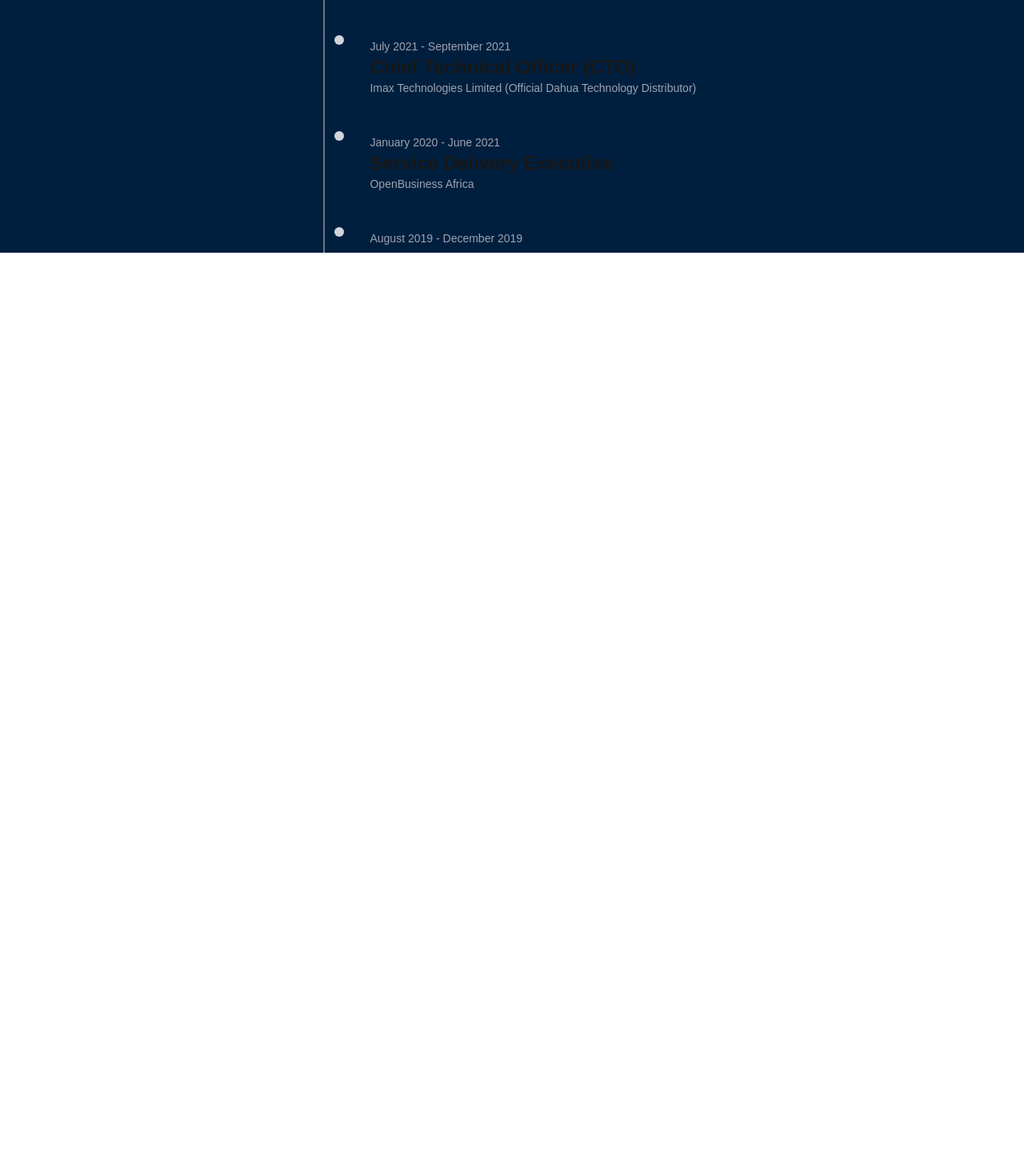
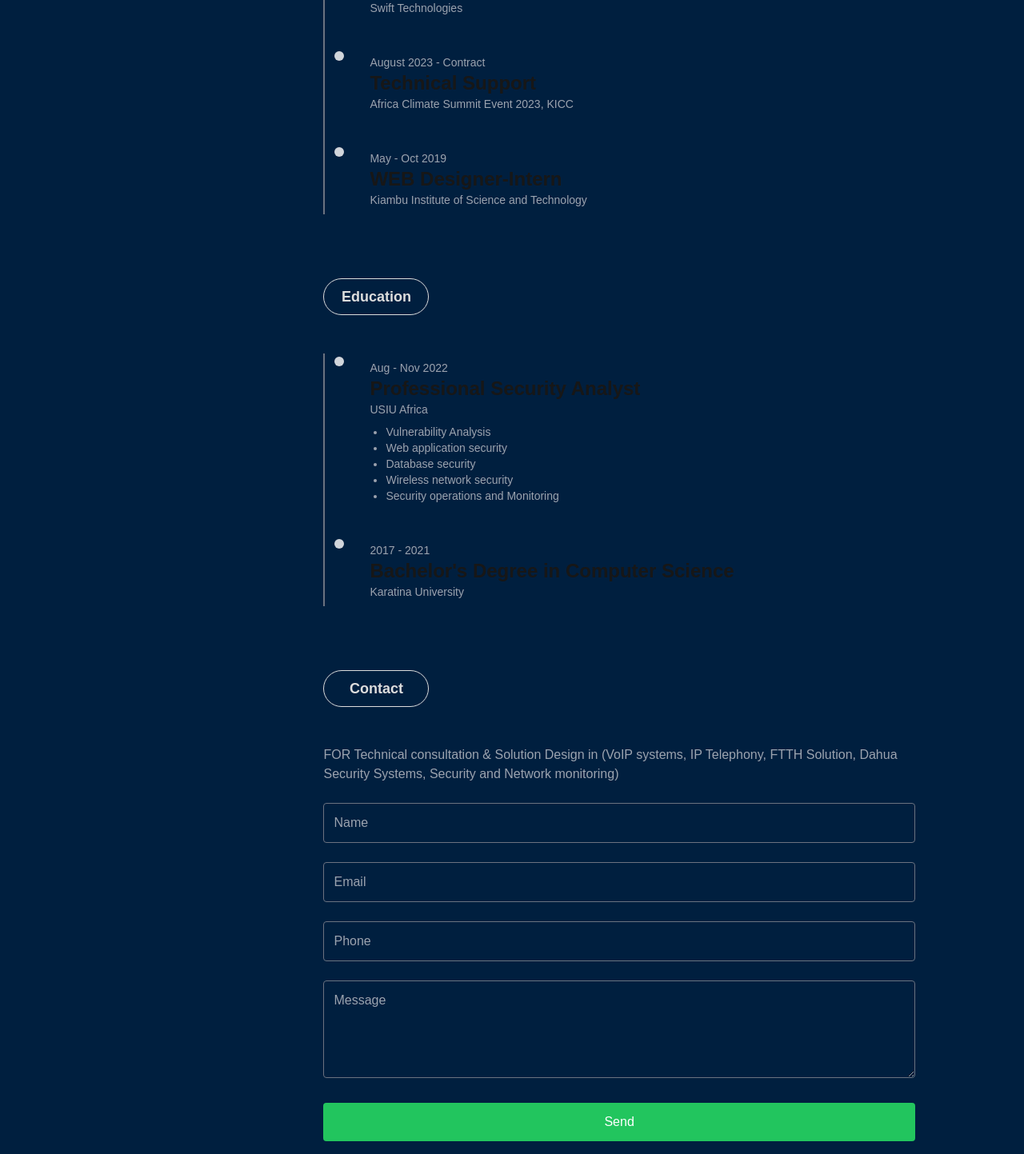
Before and after one commit to DianaWangui/sarah-portfolio, a Next.js app: page /landingpage in a window 1280 px wide. Shown: the part 1567-3010 px from the top of the page at 80% size. Before the commit the page ends 1883 px from the top, so only its background shows below. Built offline with nearby package versions, Linux system fonts and the light colour scheme.

Commit message:
more changes

```diff
--- a/app/landingpage/components/contact.js
+++ b/app/landingpage/components/contact.js
@@ -1,10 +1,85 @@
+"use client";
+
+import React, { useState } from "react";
+
 const Contact = () => {
-    return (
-        <div>
-            <h1>Contact</h1>
-            <p>Send us a message!</p>
-        </div>
-    );
-}
+  const [formData, setFormData] = useState({
+    name: "",
+    email: "",
+    phone: "",
+    message: "",
+  });
 
-export default Contact
+  const handleChange = (e) => {
+    setFormData({ ...formData, [e.target.name]: e.target.value });
+  };
+
+  const handleSubmit = (e) => {
+    e.preventDefault();
+    console.log("Form Submitted", formData);
+  };
+
+  return (
+    <div className="bg-transparent pl-[10%] pr-[14%] mt-8 lg:mt-20 mb-8">
+      {/* Title */}
+      <h4 className="text-lg font-bold border border-[#dddddd] text-[#dddddd] py-2 px-4 w-[132px] text-center hover:border-gray-200 mb-12 font-Poppins rounded-full">
+        Contact
+      </h4>
+
+      <p className="text-gray-400 mb-6">
+        FOR Technical consultation & Solution Design in (VoIP systems, IP Telephony, FTTH Solution, Dahua Security Systems, Security and Network monitoring)
+      </p>
+
+      <form onSubmit={handleSubmit} className="space-y-6">
+        <input
+          type="text"
+          name="name"
+          placeholder="Name"
+          value={formData.name}
+          onChange={handleChange}
+          className="w-full p-3 border border-gray-500 rounded bg-transparent text-white focus:outline-none focus:border-gray-300"
+          required
+        />
+
+        <input
+          type="email"
+          name="email"
+          placeholder="Email"
+          value={formData.email}
+          onChange={handleChange}
+          className="w-full p-3 border border-gray-500 rounded bg-transparent text-white focus:outline-none focus:border-gray-300"
+          required
+        />
+
+        <input
+          type="tel"
+          name="phone"
+          placeholder="Phone"
+          value={formData.phone}
+          onChange={handleChange}
+          className="w-full p-3 border border-gray-500 rounded bg-transparent text-white focus:outline-none focus:border-gray-300"
+          required
+        />
+
+        <textarea
+          name="message"
+          placeholder="Message"
+          value={formData.message}
+          onChange={handleChange}
+          className="w-full p-3 border border-gray-500 rounded bg-transparent text-white focus:outline-none focus:border-gray-300"
+          rows="4"
+          required
+        ></textarea>
+
+        <button
+          type="submit"
+          className="w-full bg-green-500 text-white p-3 rounded hover:bg-green-600 transition duration-300"
+        >
+          Send
+        </button>
+      </form>
+    </div>
+  );
+};
+
+export default Contact;
--- /dev/null
+++ b/app/landingpage/components/education.js
@@ -0,0 +1,66 @@
+const Education = () => {
+  const educationData = [
+    {
+      date: "Aug - Nov 2022",
+      title: "Professional Security Analyst",
+      institution: "USIU Africa",
+      details: [
+        "Vulnerability Analysis",
+        "Web application security",
+        "Database security",
+        "Wireless network security",
+        "Security operations and Monitoring",
+      ],
+    },
+    {
+      date: "2017 - 2021",
+      title: "Bachelor's Degree in Computer Science",
+      institution: "Karatina University",
+      details: [],
+    },
+  ];
+
+  return (
+    <div className="bg-transparent pl-[10%] pr-[14%] mt-8 lg:mt-20">
+      {/* Title */}
+      <h4 className="text-lg font-bold border border-[#dddddd] text-[#dddddd] py-2 px-4 w-[132px] text-center hover:border-gray-200 mb-12 font-Poppins rounded-full">
+        Education
+      </h4>
+
+      {/* Timeline Container */}
+      <div className="relative mt-8 border-l-2 border-gray-500 pl-6 space-y-8">
+        {educationData.map((edu, index) => (
+          <div
+            key={index}
+            className="relative pl-8 group p-2 rounded-md transition duration-300"
+          >
+            {/* Circle Indicator */}
+            {edu.date && (
+              <div className="absolute -left-3 top-1 w-3 h-3 rounded-full bg-gray-300 group-hover:bg-green-500 transition duration-300"></div>
+            )}
+
+            {/* Date */}
+            {edu.date && <p className="text-sm text-gray-400">{edu.date}</p>}
+
+            {/* Degree Title */}
+            <h3 className="text-lg lg:text-2xl font-semibold">{edu.title}</h3>
+
+            {/* Institution */}
+            <p className="text-sm text-gray-400">{edu.institution}</p>
+
+            {/* Details */}
+            {edu.details.length > 0 && (
+              <ul className="text-sm text-gray-400 list-disc pl-5 mt-2">
+                {edu.details.map((detail, i) => (
+                  <li key={i}>{detail}</li>
+                ))}
+              </ul>
+            )}
+          </div>
+        ))}
+      </div>
+    </div>
+  );
+};
+
+export default Education;
--- a/app/landingpage/components/experience.js
+++ b/app/landingpage/components/experience.js
@@ -1,5 +1,29 @@
 const Experience = () => {
+  // Experience dummy data
+  const experienceData = [
+    {
+      date: "July 2021 - Present",
+      title: "Technical Operations Engineer",
+      company: "Swift Technologies",
+    },
+    {
+      date: "August 2023 - Contract",
+      title: "Technical Support Engineer",
+      company: "Swift Technologies",
+    },
+    {
+      date: "August 2023 - Contract",
+      title: "Technical Support",
+      company: "Africa Climate Summit Event 2023, KICC",
+    },
+    {
+      date: "May - Oct 2019",
+      title: "WEB Designer-Intern",
+      company: "Kiambu Institute of Science and Technology",
+    },
+  ];
   return (
+
     <div className="bg-transparent pl-[10%] pr-[14%] mt-8 lg:mt-20">
       {/* Title */}
       <h4 className="text-lg font-bold border border-[#dddddd] text-[#dddddd] py-2 px-4 w-[132px] text-center hover:border-gray-200 mb-12 font-Poppins rounded-full">
@@ -35,33 +59,4 @@ const Experience = () => {
   );
 };
 
-// Experience Data
-const experienceData = [
-  {
-    date: "October 2021 - Present",
-    title: "Pre-Sales Engineer",
-    company: "Dahua Technology",
-  },
-  {
-    date: "",
-    title: "Solutions Assistant Engineer",
-    company: "Dahua Technology Kenya",
-  },
-  {
-    date: "July 2021 - September 2021",
-    title: "Chief Technical Officer (CTO)",
-    company: "Imax Technologies Limited (Official Dahua Technology Distributor)",
-  },
-  {
-    date: "January 2020 - June 2021",
-    title: "Service Delivery Executive",
-    company: "OpenBusiness Africa",
-  },
-  {
-    date: "August 2019 - December 2019",
-    title: "",
-    company: "",
-  },
-];
-
 export default Experience;
--- a/app/landingpage/page.js
+++ b/app/landingpage/page.js
@@ -4,9 +4,11 @@ import { FaLinkedin, FaTwitter, FaInstagram, FaFacebook } from "react-icons/fa";
 import About from './components/about';
 import Skills from './components/skills';
 import Experience from './components/experience';
+import Education from './components/education';
+import Contact from './components/contact';
 const Home = () => {
   return (
-    <div className=" w-[100%] flex flex-col lg:flex-row bg-[#001f3f]">
+    <div className=" w-[100%] flex flex-col lg:flex-row bg-[#001f3f] mb-4">
       {/* First div on the left fixed position */}
       <div className="bg-transparent border-r border-gray-100 flex flex-col items-center w-[100%] lg:w-[24%] h-[100%] gap-4 p-4 lg:fixed left-0">
         <div className="text-center p-4 flex gap-2 flex-col items-center">
@@ -60,6 +62,8 @@ const Home = () => {
         <About />
         <Skills />
         <Experience />
+        <Education />
+        <Contact />
 
       </div>
     </div>
```
